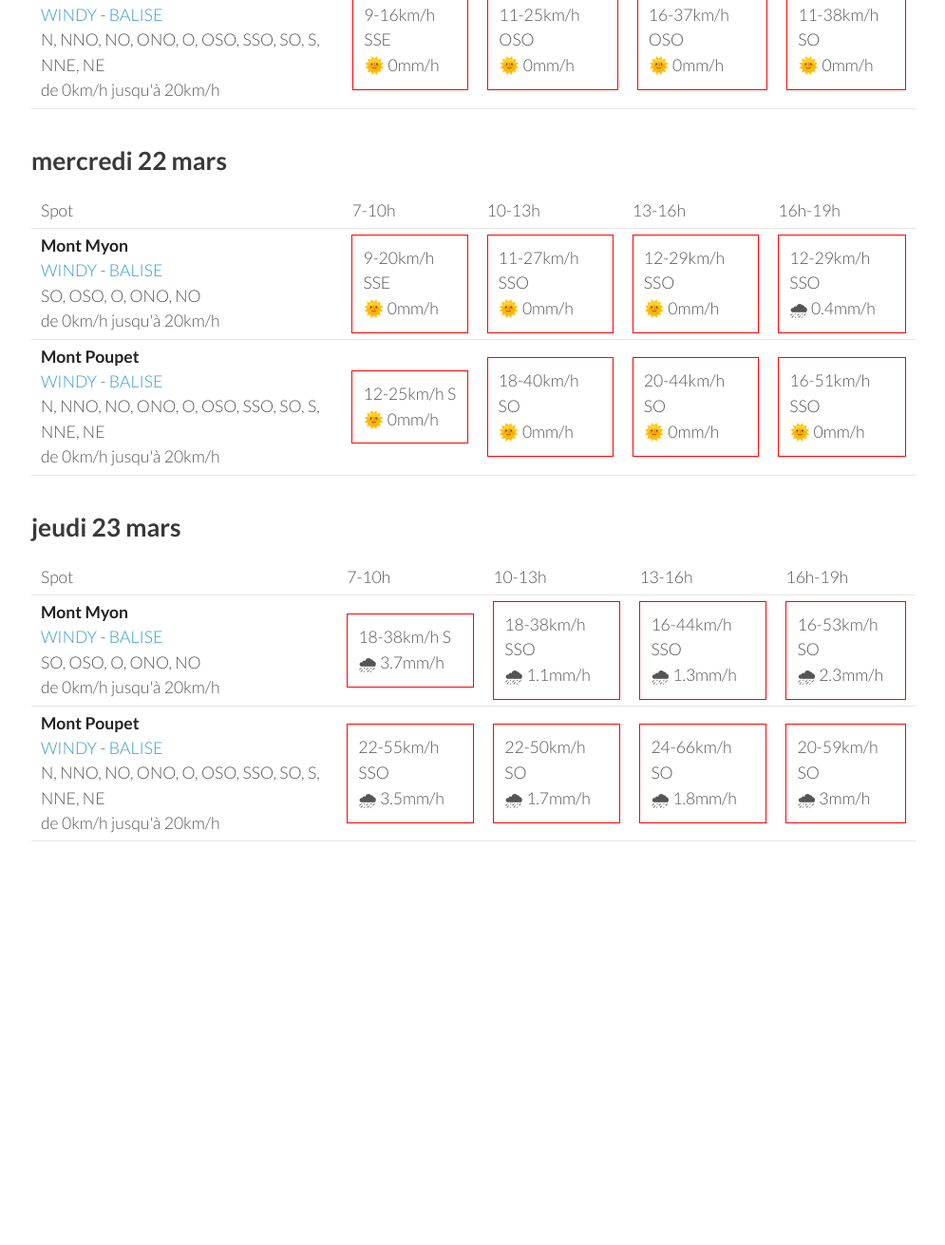
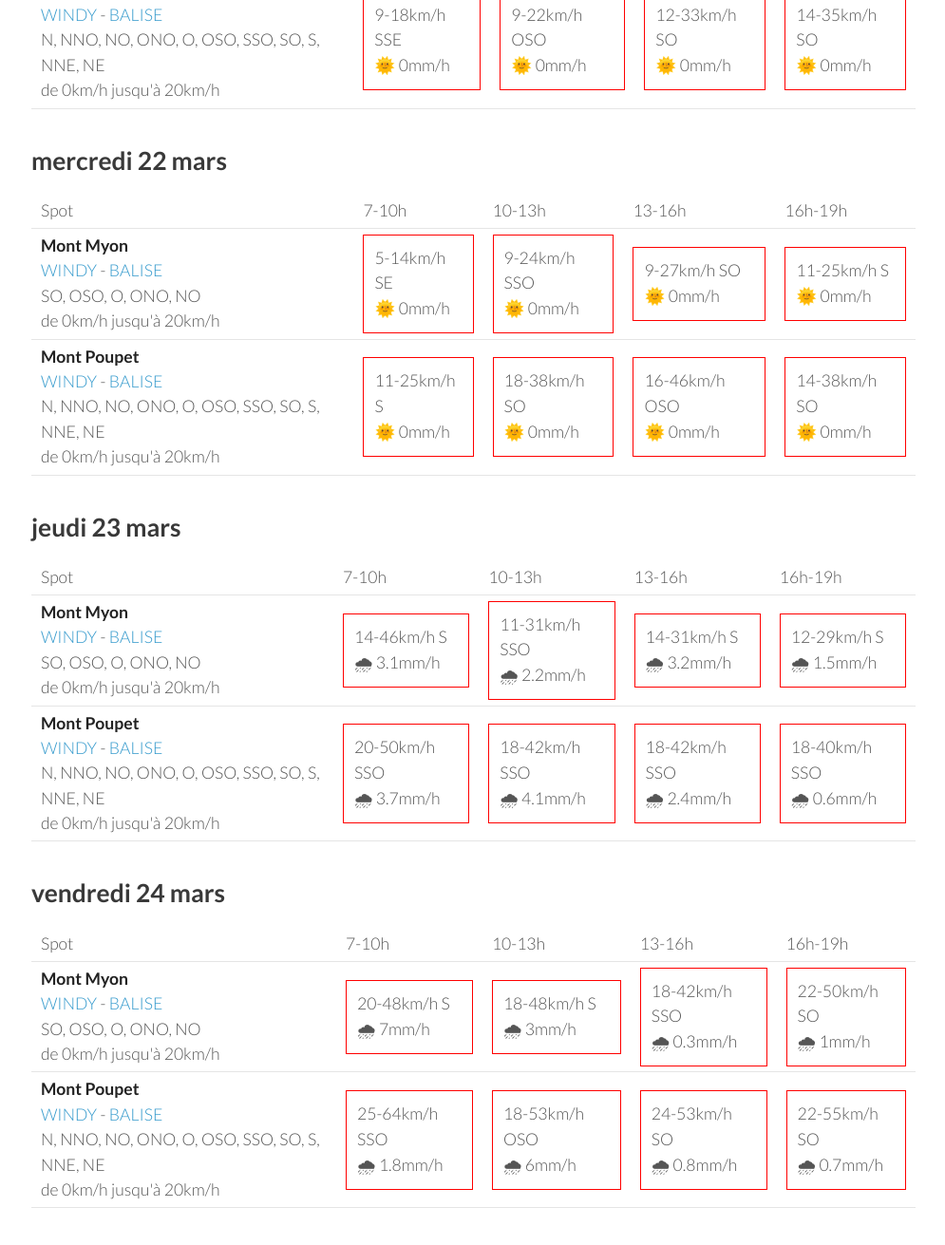
Before and after one commit to parapente-dans-le-nord/parapente-dans-le-nord.github.io, a Jekyll site: the page built from jura.markdown, in a window 1280 px wide and 1400 px high, scrolled down 1293 px. Shown: the top 1311 px of the window at 95% size, without its empty margins (25-1020 px from the left). Built offline with Jekyll 4.4.1, drawn with Linux system fonts in a browser that asks for light colours; before the commit the page ends 2307 px from its top, so only the background shows below that; some of the changed text lies outside the part shown.

Commit message:
update index.markdown

```diff
--- a/jura.markdown
+++ b/jura.markdown
@@ -7,7 +7,7 @@ title:  "Tous les spots"
 {: .links}
 
 # Prevision Windy, modèle Arome
-page mise à jour le dimanche 19 mars 06:20
+page mise à jour le dimanche 19 mars 10:20
 
 ## dimanche 19 mars
 
@@ -96,20 +96,20 @@ page mise à jour le dimanche 19 mars 06:20
 <tr>
         <td><strong>Mont Myon</strong><br><a href="https://windy.com/46.331/5.397?45.898,5.394,8,m:eWoagj8">WINDY</a> - <span class=""><a href="http://www.balisemeteo.com/balise.php?idBalise=70">BALISE</a> </span><br> <span class="vent-favorable">SO, OSO, O, ONO, NO</span><br><span class="force-vent">de 0km/h jusqu'à 20km/h</span> </td>
 
-            <td><div class="not-flyable"><p>5-12km/h SE</p><p>🌞 0mm/h</p></div></td>
-            <td><div class="not-flyable"><p>7-22km/h SO</p><p>🌞 0mm/h</p></div></td>
-            <td><div class="not-flyable"><p>9-27km/h SO</p><p>🌞 0mm/h</p></div></td>
-            <td><div class="not-flyable"><p>5-24km/h SO</p><p>🌞 0mm/h</p></div></td>
+            <td><div class="not-flyable"><p>5-11km/h SE</p><p>🌞 0mm/h</p></div></td>
+            <td><div class="flyable"><p>5-18km/h SO</p><p>🌞 0mm/h</p></div></td>
+            <td><div class="not-flyable"><p>11-27km/h SO</p><p>🌞 0mm/h</p></div></td>
+            <td><div class="not-flyable"><p>7-27km/h SO</p><p>🌞 0mm/h</p></div></td>
 
 
     </tr>
 <tr>
         <td><strong>Mont Poupet</strong><br><a href="https://windy.com/46.970/5.876?46.541,5.876,8">WINDY</a> - <span class=""><a href="http://www.balisemeteo.com/balise.php?idBalise=92">BALISE</a> </span><br> <span class="vent-favorable">N, NNO, NO, ONO, O, OSO, SSO, SO, S, NNE, NE</span><br><span class="force-vent">de 0km/h jusqu'à 20km/h</span> </td>
 
-            <td><div class="not-flyable"><p>9-16km/h SSE</p><p>🌞 0mm/h</p></div></td>
-            <td><div class="not-flyable"><p>11-25km/h OSO</p><p>🌞 0mm/h</p></div></td>
-            <td><div class="not-flyable"><p>16-37km/h OSO</p><p>🌞 0mm/h</p></div></td>
-            <td><div class="not-flyable"><p>11-38km/h SO</p><p>🌞 0mm/h</p></div></td>
+            <td><div class="not-flyable"><p>9-18km/h SSE</p><p>🌞 0mm/h</p></div></td>
+            <td><div class="not-flyable"><p>9-22km/h OSO</p><p>🌞 0mm/h</p></div></td>
+            <td><div class="not-flyable"><p>12-33km/h SO</p><p>🌞 0mm/h</p></div></td>
+            <td><div class="not-flyable"><p>14-35km/h SO</p><p>🌞 0mm/h</p></div></td>
 
 
     </tr>
@@ -132,20 +132,20 @@ page mise à jour le dimanche 19 mars 06:20
 <tr>
         <td><strong>Mont Myon</strong><br><a href="https://windy.com/46.331/5.397?45.898,5.394,8,m:eWoagj8">WINDY</a> - <span class=""><a href="http://www.balisemeteo.com/balise.php?idBalise=70">BALISE</a> </span><br> <span class="vent-favorable">SO, OSO, O, ONO, NO</span><br><span class="force-vent">de 0km/h jusqu'à 20km/h</span> </td>
 
-            <td><div class="not-flyable"><p>9-20km/h SSE</p><p>🌞 0mm/h</p></div></td>
-            <td><div class="not-flyable"><p>11-27km/h SSO</p><p>🌞 0mm/h</p></div></td>
-            <td><div class="not-flyable"><p>12-29km/h SSO</p><p>🌞 0mm/h</p></div></td>
-            <td><div class="not-flyable"><p>12-29km/h SSO</p><p>🌧 0.4mm/h</p></div></td>
+            <td><div class="not-flyable"><p>5-14km/h SE</p><p>🌞 0mm/h</p></div></td>
+            <td><div class="not-flyable"><p>9-24km/h SSO</p><p>🌞 0mm/h</p></div></td>
+            <td><div class="not-flyable"><p>9-27km/h SO</p><p>🌞 0mm/h</p></div></td>
+            <td><div class="not-flyable"><p>11-25km/h S</p><p>🌞 0mm/h</p></div></td>
 
 
     </tr>
 <tr>
         <td><strong>Mont Poupet</strong><br><a href="https://windy.com/46.970/5.876?46.541,5.876,8">WINDY</a> - <span class=""><a href="http://www.balisemeteo.com/balise.php?idBalise=92">BALISE</a> </span><br> <span class="vent-favorable">N, NNO, NO, ONO, O, OSO, SSO, SO, S, NNE, NE</span><br><span class="force-vent">de 0km/h jusqu'à 20km/h</span> </td>
 
-            <td><div class="not-flyable"><p>12-25km/h S</p><p>🌞 0mm/h</p></div></td>
-            <td><div class="not-flyable"><p>18-40km/h SO</p><p>🌞 0mm/h</p></div></td>
-            <td><div class="not-flyable"><p>20-44km/h SO</p><p>🌞 0mm/h</p></div></td>
-            <td><div class="not-flyable"><p>16-51km/h SSO</p><p>🌞 0mm/h</p></div></td>
+            <td><div class="not-flyable"><p>11-25km/h S</p><p>🌞 0mm/h</p></div></td>
+            <td><div class="not-flyable"><p>18-38km/h SO</p><p>🌞 0mm/h</p></div></td>
+            <td><div class="not-flyable"><p>16-46km/h OSO</p><p>🌞 0mm/h</p></div></td>
+            <td><div class="not-flyable"><p>14-38km/h SO</p><p>🌞 0mm/h</p></div></td>
 
 
     </tr>
@@ -168,20 +168,20 @@ page mise à jour le dimanche 19 mars 06:20
 <tr>
         <td><strong>Mont Myon</strong><br><a href="https://windy.com/46.331/5.397?45.898,5.394,8,m:eWoagj8">WINDY</a> - <span class=""><a href="http://www.balisemeteo.com/balise.php?idBalise=70">BALISE</a> </span><br> <span class="vent-favorable">SO, OSO, O, ONO, NO</span><br><span class="force-vent">de 0km/h jusqu'à 20km/h</span> </td>
 
-            <td><div class="not-flyable"><p>18-38km/h S</p><p>🌧 3.7mm/h</p></div></td>
-            <td><div class="not-flyable"><p>18-38km/h SSO</p><p>🌧 1.1mm/h</p></div></td>
-            <td><div class="not-flyable"><p>16-44km/h SSO</p><p>🌧 1.3mm/h</p></div></td>
-            <td><div class="not-flyable"><p>16-53km/h SO</p><p>🌧 2.3mm/h</p></div></td>
+            <td><div class="not-flyable"><p>14-46km/h S</p><p>🌧 3.1mm/h</p></div></td>
+            <td><div class="not-flyable"><p>11-31km/h SSO</p><p>🌧 2.2mm/h</p></div></td>
+            <td><div class="not-flyable"><p>14-31km/h S</p><p>🌧 3.2mm/h</p></div></td>
+            <td><div class="not-flyable"><p>12-29km/h S</p><p>🌧 1.5mm/h</p></div></td>
 
 
     </tr>
 <tr>
         <td><strong>Mont Poupet</strong><br><a href="https://windy.com/46.970/5.876?46.541,5.876,8">WINDY</a> - <span class=""><a href="http://www.balisemeteo.com/balise.php?idBalise=92">BALISE</a> </span><br> <span class="vent-favorable">N, NNO, NO, ONO, O, OSO, SSO, SO, S, NNE, NE</span><br><span class="force-vent">de 0km/h jusqu'à 20km/h</span> </td>
 
-            <td><div class="not-flyable"><p>22-55km/h SSO</p><p>🌧 3.5mm/h</p></div></td>
-            <td><div class="not-flyable"><p>22-50km/h SO</p><p>🌧 1.7mm/h</p></div></td>
-            <td><div class="not-flyable"><p>24-66km/h SO</p><p>🌧 1.8mm/h</p></div></td>
-            <td><div class="not-flyable"><p>20-59km/h SO</p><p>🌧 3mm/h</p></div></td>
+            <td><div class="not-flyable"><p>20-50km/h SSO</p><p>🌧 3.7mm/h</p></div></td>
+            <td><div class="not-flyable"><p>18-42km/h SSO</p><p>🌧 4.1mm/h</p></div></td>
+            <td><div class="not-flyable"><p>18-42km/h SSO</p><p>🌧 2.4mm/h</p></div></td>
+            <td><div class="not-flyable"><p>18-40km/h SSO</p><p>🌧 0.6mm/h</p></div></td>
 
 
     </tr>
@@ -189,3 +189,39 @@ page mise à jour le dimanche 19 mars 06:20
 </tbody>
 </table>
 {:/}
+## vendredi 24 mars
+
+{::nomarkdown}
+<table>
+  <tbody>
+    <tr>
+      <td>Spot</td>
+      <td>7-10h</td>
+      <td>10-13h</td>
+      <td>13-16h</td>
+      <td>16h-19h</td>
+    </tr>
+<tr>
+        <td><strong>Mont Myon</strong><br><a href="https://windy.com/46.331/5.397?45.898,5.394,8,m:eWoagj8">WINDY</a> - <span class=""><a href="http://www.balisemeteo.com/balise.php?idBalise=70">BALISE</a> </span><br> <span class="vent-favorable">SO, OSO, O, ONO, NO</span><br><span class="force-vent">de 0km/h jusqu'à 20km/h</span> </td>
+
+            <td><div class="not-flyable"><p>20-48km/h S</p><p>🌧 7mm/h</p></div></td>
+            <td><div class="not-flyable"><p>18-48km/h S</p><p>🌧 3mm/h</p></div></td>
+            <td><div class="not-flyable"><p>18-42km/h SSO</p><p>🌧 0.3mm/h</p></div></td>
+            <td><div class="not-flyable"><p>22-50km/h SO</p><p>🌧 1mm/h</p></div></td>
+
+
+    </tr>
+<tr>
+        <td><strong>Mont Poupet</strong><br><a href="https://windy.com/46.970/5.876?46.541,5.876,8">WINDY</a> - <span class=""><a href="http://www.balisemeteo.com/balise.php?idBalise=92">BALISE</a> </span><br> <span class="vent-favorable">N, NNO, NO, ONO, O, OSO, SSO, SO, S, NNE, NE</span><br><span class="force-vent">de 0km/h jusqu'à 20km/h</span> </td>
+
+            <td><div class="not-flyable"><p>25-64km/h SSO</p><p>🌧 1.8mm/h</p></div></td>
+            <td><div class="not-flyable"><p>18-53km/h OSO</p><p>🌧 6mm/h</p></div></td>
+            <td><div class="not-flyable"><p>24-53km/h SO</p><p>🌧 0.8mm/h</p></div></td>
+            <td><div class="not-flyable"><p>22-55km/h SO</p><p>🌧 0.7mm/h</p></div></td>
+
+
+    </tr>
+
+</tbody>
+</table>
+{:/}
```
